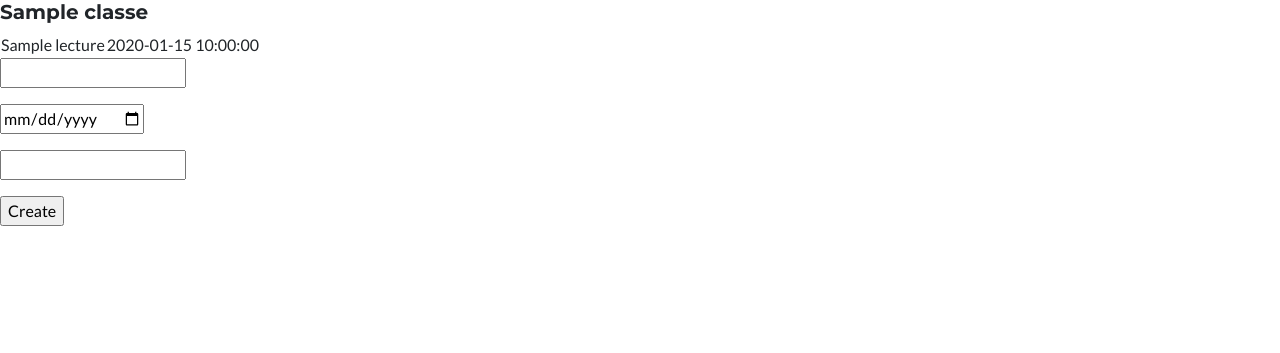
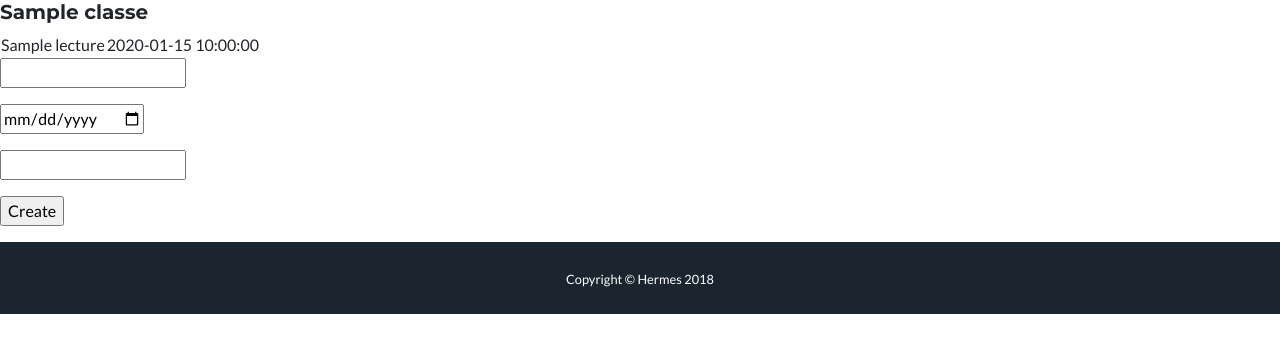
Before and after one commit to Hermes-Berkeley-Org/hermes-resource-server, a Flask app: page /class/1 in a window 1280 px wide. Shown: the top 353 px of the page. Run offline with Flask 2, Linux system fonts and the light colour scheme; a database or web service that is not in the repository returns one stand-in record (values such as "Sample title"); some libraries are stand-ins or nearby versions.

Commit message:
Brought in header.html for class.html

```diff
--- a/templates/class.html
+++ b/templates/class.html
@@ -1,32 +1,9 @@
-<!DOCTYPE html>
-<html lang="en">
+{% extends 'header.html' %}
+{% block title %}Hermes{% endblock %}
+{% block head %}{{ super() }}{% endblock %}
+{% block content %}
 
-  <head>
-
-    <meta charset="utf-8">
-    <meta name="viewport" content="width=device-width, initial-scale=1, shrink-to-fit=no">
-    <meta name="description" content="">
-    <meta name="author" content="">
-
-    <title>Hermes</title>
-
-    <!-- Bootstrap core CSS -->
-    <link href="../static/vendor/bootstrap/css/bootstrap.min.css" rel="stylesheet">
-
-    <!-- Custom fonts for this template -->
-    <link href="../static/vendor/font-awesome/css/font-awesome.min.css" rel="stylesheet" type="text/css">
-    <link href="https://fonts.googleapis.com/css?family=Montserrat:400,700" rel="stylesheet" type="text/css">
-    <link href="https://fonts.googleapis.com/css?family=Lato:400,700,400italic,700italic" rel="stylesheet" type="text/css">
-
-    <!-- Plugin CSS -->
-    <link href="../static/vendor/magnific-popup/magnific-popup.css" rel="stylesheet" type="text/css">
-
-    <!-- Custom styles for this template -->
-    <link href="../static/css/freelancer.min.css" rel="stylesheet">
-
-  </head>
-
-  <body>
+  <div>
     <h5> {{info["Name"]}} </h5>
     <table>
       {% for lec in lectures %}
@@ -54,7 +31,8 @@
       {% endif %}
     {% endwith %}
 
-  </body>
-
-
-</html>
+  </div>
+{% endblock %}
+{% block footer %}
+{{ super() }}
+{% endblock %}
```
